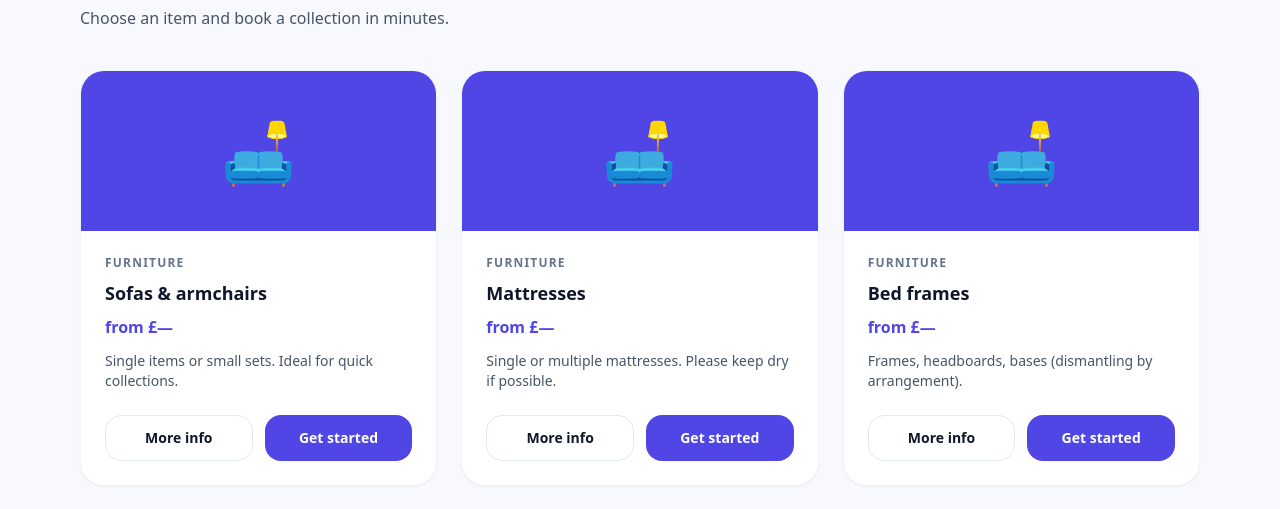
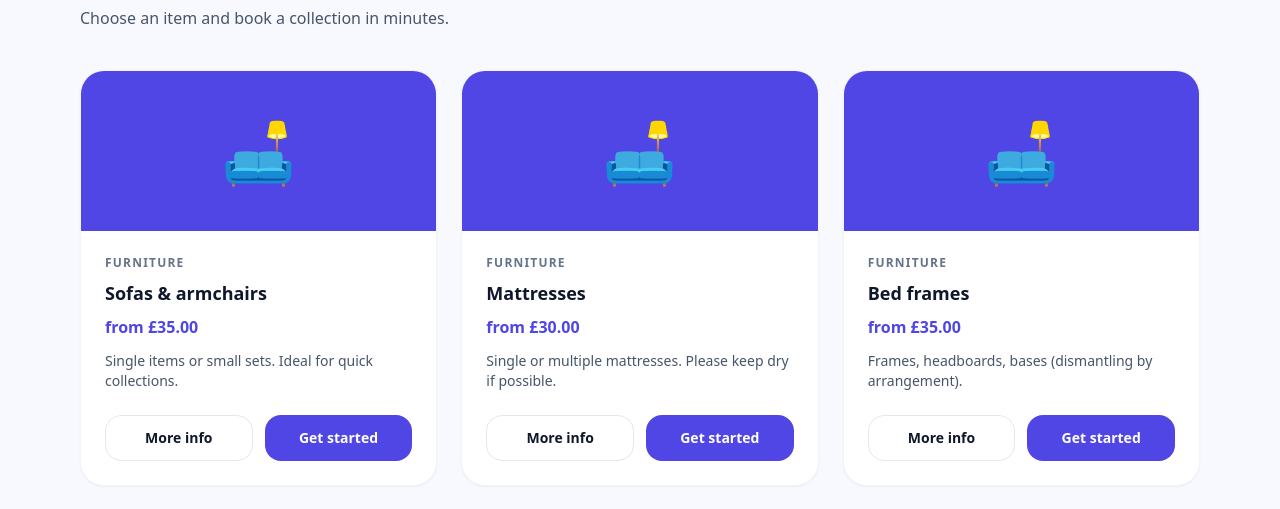
Before and after one commit to othomas555/arocwaste, a Next.js app: page /furniture in a window 1280 px wide. Shown: the part 179-688 px from the top of the page. Built offline with nearby package versions, Linux system fonts and the light colour scheme.

Commit message:
Update furniture.js

```diff
--- a/pages/furniture.js
+++ b/pages/furniture.js
@@ -2,17 +2,7 @@ import Link from "next/link";
 import Layout from "../components/layout";
 import { furnitureItems } from "../data/furniture";
 
-function slugify(str) {
-  return String(str || "")
-    .toLowerCase()
-    .replace(/&/g, "and")
-    .replace(/[^a-z0-9]+/g, "-")
-    .replace(/(^-|-$)/g, "");
-}
-
 function Card({ item }) {
-  const id = slugify(item.title);
-
   return (
     <div className="overflow-hidden rounded-3xl border border-slate-100 bg-white shadow-sm">
       <div className="h-40 bg-indigo-600 flex items-center justify-center">
@@ -29,24 +19,21 @@ function Card({ item }) {
         </h3>
 
         <div className="mt-2 text-indigo-600 font-semibold">
-          from £—
+          from £{Number(item.price).toFixed(2)}
         </div>
 
-        <p className="mt-3 text-sm text-slate-600">
-          {item.desc}
-        </p>
+        <p className="mt-3 text-sm text-slate-600">{item.desc}</p>
 
         <div className="mt-6 grid grid-cols-2 gap-3">
           <a
-            href={`#${id}`}
+            href={`#${item.id}`}
             className="inline-flex items-center justify-center rounded-2xl border border-slate-200 bg-white px-4 py-3 text-sm font-semibold hover:border-slate-300"
           >
             More info
           </a>
 
-          {/* TEMP: until you have a real booking item list with ids/prices */}
           <Link
-            href="/contact"
+            href={`/book/furniture?item=${encodeURIComponent(item.id)}`}
             className="inline-flex items-center justify-center rounded-2xl bg-indigo-600 px-4 py-3 text-sm font-semibold text-white hover:opacity-90"
           >
             Get started
@@ -74,14 +61,11 @@ export default function FurniturePage() {
           </div>
 
           <div className="mt-10 grid gap-6 sm:grid-cols-2 lg:grid-cols-3">
-            {items.map((item) => {
-              const id = slugify(item.title);
-              return (
-                <div key={id} id={id}>
-                  <Card item={item} />
-                </div>
-              );
-            })}
+            {items.map((item) => (
+              <div key={item.id} id={item.id}>
+                <Card item={item} />
+              </div>
+            ))}
           </div>
 
           <div className="mt-12 rounded-3xl border border-slate-100 bg-white p-8 shadow-sm">
```
